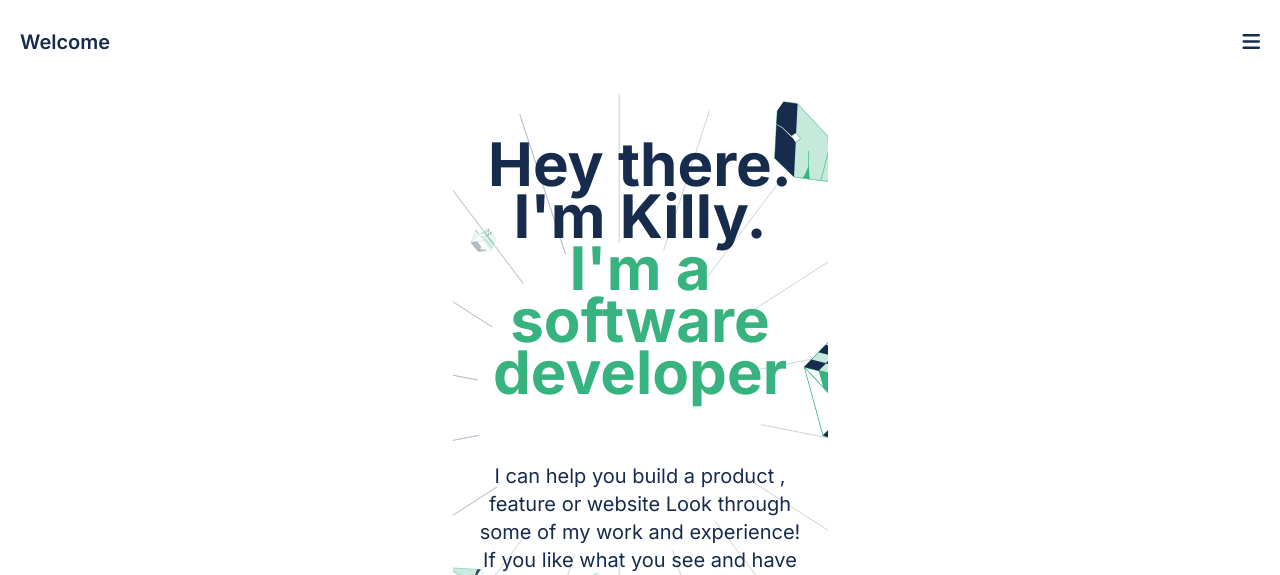
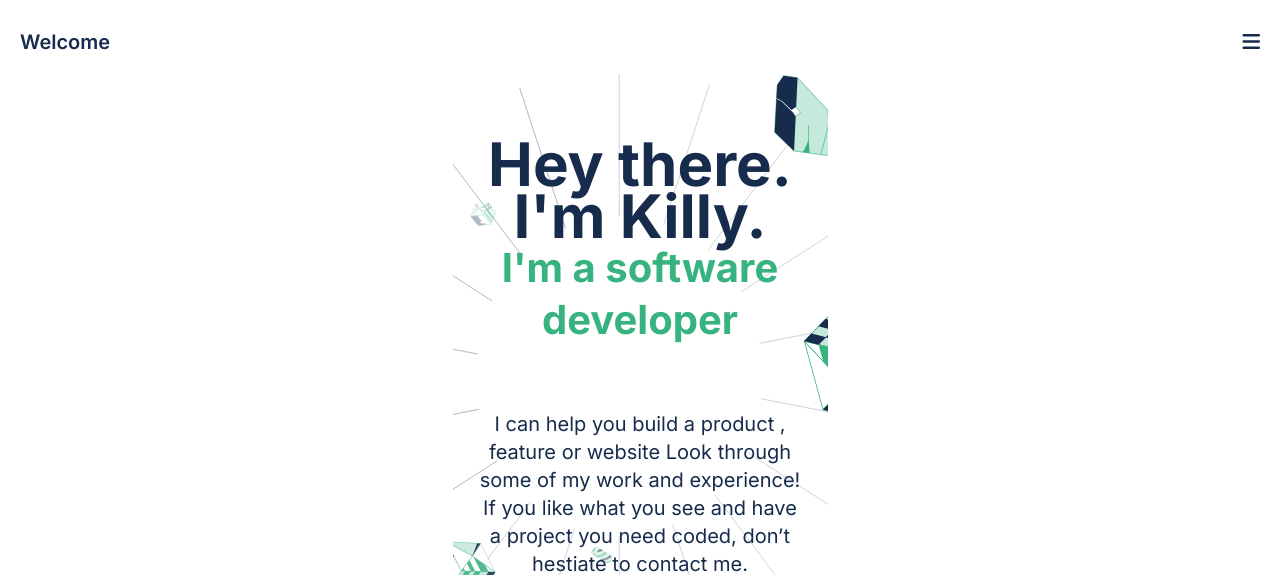
Before and after one commit to killy10o10/Portfolio-Mobile, a website: page index.html in a window 1280 px wide. Shown: the top 575 px of the page. Drawn offline with Linux system fonts and the light colour scheme.

Commit message:
changed the heading to an h1 element and added a new screenshot of how it looks

```diff
--- a/index.html
+++ b/index.html
@@ -22,10 +22,8 @@
     </header>
     <section id="headline">
       <div id="headline-intro">
-        <h1>
-          Hey there. I'm Killy. <br />
-          <span class="sea-green">I'm a software developer</span>
-        </h1>
+        <h1>Hey there. I'm Killy.</h1>
+        <h4 class="sea-green">I'm a software developer</h4>
       </div>
       <div id="headline-description">
         <p>
--- a/style/style.css
+++ b/style/style.css
@@ -58,6 +58,7 @@ header {
   font-size: 40px;
   line-height: 52px;
   display: flex;
+  flex-direction: column;
   text-align: center;
 }
 
```
Also changed, not shown: README.MD, portfolio-mobile-screenshot2.png (added), 1 other file.
